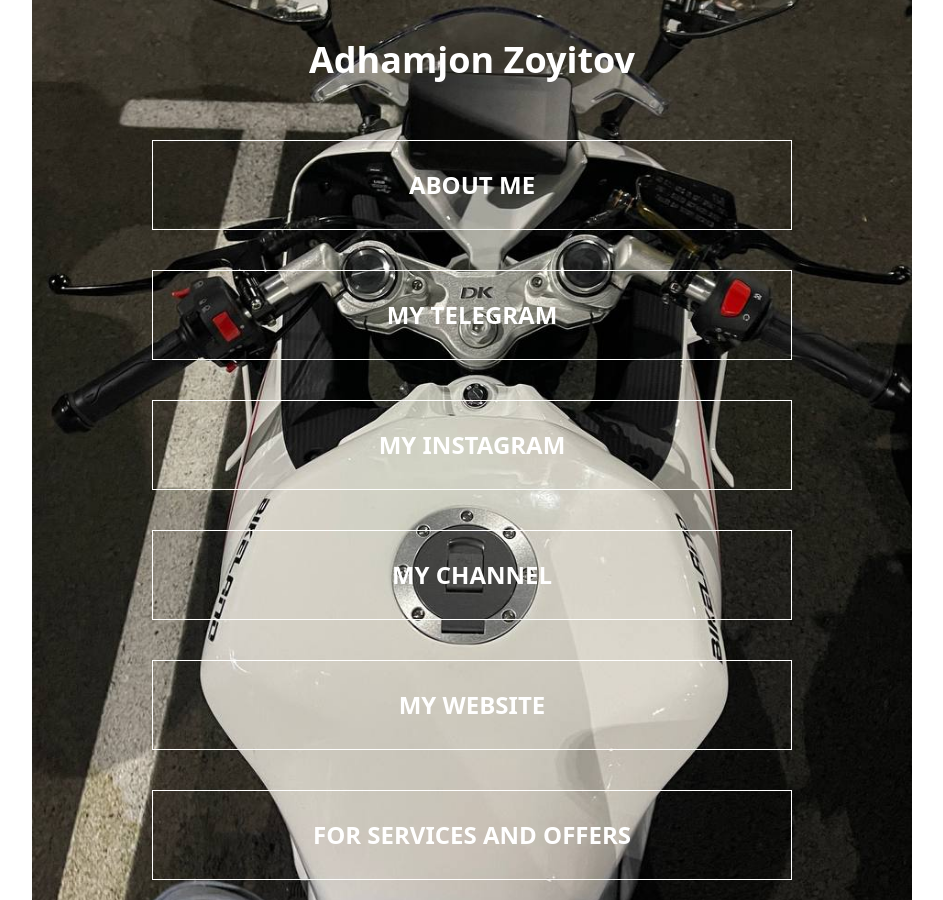
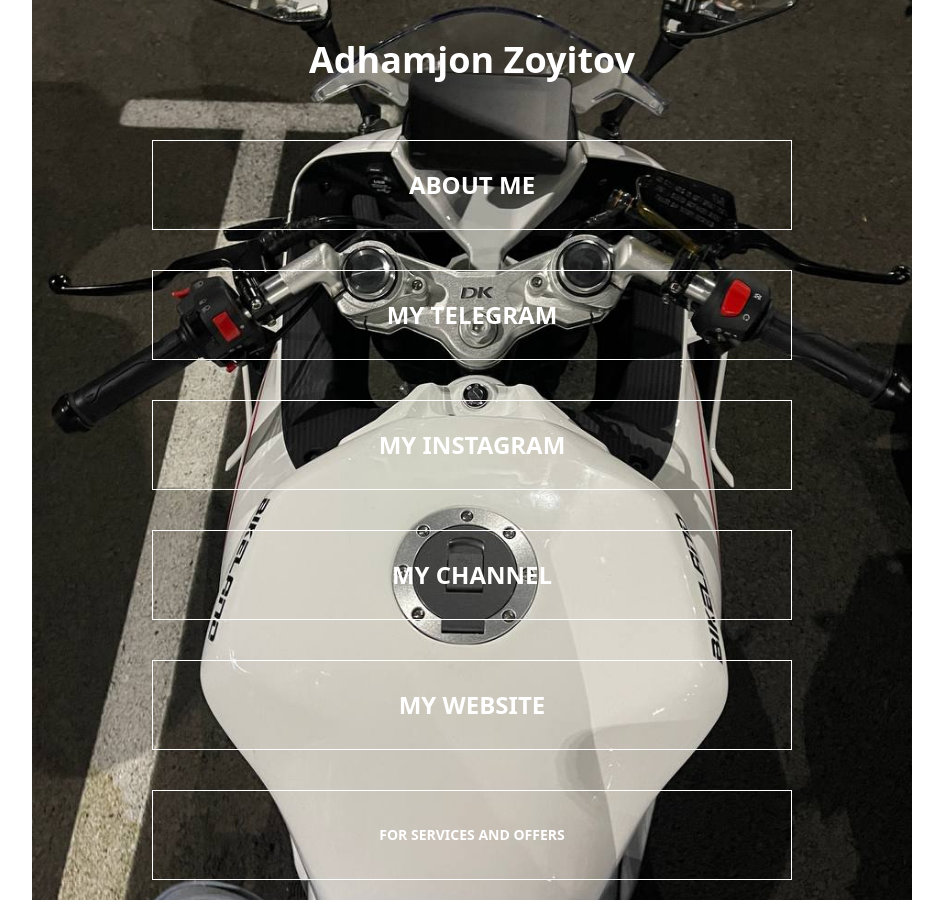
Before and after one commit to zoyitov17/me, a React (Vite) app: page / in a window 1280 px wide. Shown: the whole page, without its empty margins (168-1111 px from the left). Built offline with nearby package versions, Linux system fonts and the light colour scheme.

Commit message:
all done 100%

```diff
--- a/src/pages/AboutMe.jsx
+++ b/src/pages/AboutMe.jsx
@@ -48,7 +48,7 @@ function AboutMe() {
           <div className="flex items-center justify-center w-full h-[90px] mt-14 mb-5 border border-white">
             <a
               href="tel:+998931907232"
-            className="text-white font-sans font-semibold text-2xl hover:text-yellow-300 sm:text-1xl xs:text-lg custom-500:text-md custom-400:text-md"
+              className="text-white font-sans font-semibold text-2xl hover:text-yellow-300 sm:text-1xl xs:text-lg custom-500:text-md custom-400:text-md custom-300:text-[18px]"
             >
               FOR SERVICES AND OFFERS
             </a>
--- a/src/pages/Main.jsx
+++ b/src/pages/Main.jsx
@@ -60,7 +60,7 @@ function Main() {
           <div className="flex items-center justify-center w-full h-[90px] mt-14 mb-5 border border-white md:mt-10 sm:mt-8 custom-500:mt-6 custom-400:mt-4">
             <a
               href="tel:+998931907232"
-              className="text-white font-sans font-semibold text-2xl hover:text-yellow-300 sm:text-1xl xs:text-lg custom-500:text-md custom-400:text-md"
+              className="text-white font-sans font-semibold text-2xl hover:text-yellow-300 sm:text-1xl xs:text-lg custom-500:text-md custom-400:text-sm custom-300:text-[18px]"
             >
               FOR SERVICES AND OFFERS
             </a>
--- a/tailwind.config.js
+++ b/tailwind.config.js
@@ -9,6 +9,7 @@ export default {
       screens: {
         'custom-500': '500px',
         'custom-400': '400px',
+        'custom-300': '300px',
       },
     },
   },
```
Lines whose indentation alone changed are shown as unchanged.
